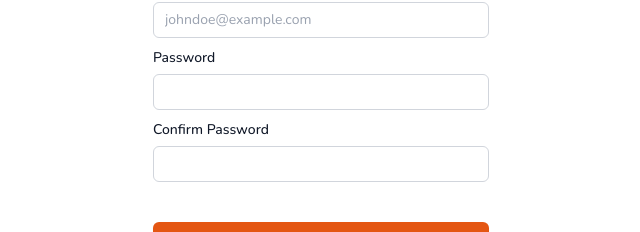
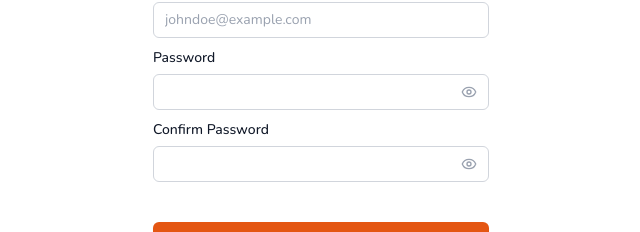
Before and after one commit to pakapoltanachaisith/simple-budget-frontend, a React (Vite) app: page /register in a window 1280 px wide. Shown: the part 366-598 px from the top of the page, without its empty margins (319-959 px from the left). Built offline with nearby package versions, Linux system fonts and the light colour scheme.

Commit message:
Add PasswordInput component and integrate into Login and Register pages

```diff
--- a/package.json
+++ b/package.json
@@ -13,6 +13,7 @@
     "@hookform/resolvers": "^5.9.1",
     "@tailwindcss/vite": "^4.3.3",
     "clsx": "^2.1.1",
+    "lucide-react": "^1.34.0",
     "react": "^19.2.8",
     "react-dom": "^19.2.8",
     "react-hook-form": "^7.86.0",
--- /dev/null
+++ b/src/components/PasswordInput.tsx
@@ -0,0 +1,36 @@
+import { useState, type ComponentProps } from "react";
+import { Eye, EyeClosed } from "lucide-react";
+
+import { cn } from "@/lib/utils";
+
+interface PasswordInputProps extends ComponentProps<"input"> {}
+
+export default function PasswordInput({
+  className,
+  ...rest
+}: PasswordInputProps) {
+  const [showPassword, setShowPassword] = useState(false);
+
+  return (
+    <div className="flex items-center w-full rounded-md bg-white outline-1 -outline-offset-1 outline-gray-300 focus:outline-2 focus-within:-outline-offset-2 focus-within:outline-primary-600">
+      <input
+        {...rest}
+        type={showPassword ? "text" : "password"}
+        className={cn(
+          "block flex-1 px-3 py-1.5 text-base text-gray-900 placeholder:text-gray-400  sm:text-sm/6 focus:outline-none",
+          className,
+        )}
+      />
+      <button
+        type="button"
+        className="text-gray-400 px-3 self-stretch hover:text-primary-500"
+        onClick={() => setShowPassword((prev) => !prev)}>
+        {showPassword ? (
+          <EyeClosed className="size-4" />
+        ) : (
+          <Eye className="size-4" />
+        )}
+      </button>
+    </div>
+  );
+}
--- a/src/pages/LoginPage.tsx
+++ b/src/pages/LoginPage.tsx
@@ -7,6 +7,7 @@ import Input from "@components/Input";
 import InputError from "@components/InputError";
 import Label from "@components/Label";
 import { loginFormSchema, type LoginFormData } from "@/lib/validation";
+import PasswordInput from "@/components/PasswordInput";
 
 export default function LoginPage() {
   const {
@@ -45,22 +46,22 @@ export default function LoginPage() {
                   {...register("email")}
                   id="email"
                   type="email"
-                  required
                   autoComplete="email"
                   placeholder="johndoe@example.com"
                   disabled={isLoading}
+                  required
                 />
                 <InputError message={errors.email?.message} />
               </div>
 
               <div className="space-y-2">
                 <Label htmlFor="password">Password</Label>
-                <Input
+                <PasswordInput
                   {...register("password")}
                   id="password"
-                  required
                   type="password"
                   disabled={isLoading}
+                  required
                 />
                 <InputError message={errors.password?.message} />
               </div>
--- a/src/pages/RegisterPage.tsx
+++ b/src/pages/RegisterPage.tsx
@@ -7,6 +7,7 @@ import Input from "@components/Input";
 import InputError from "@components/InputError";
 import Label from "@components/Label";
 import { registerFormSchema, type RegisterFormData } from "@/lib/validation";
+import PasswordInput from "@/components/PasswordInput";
 
 export default function RegisterPage() {
   const {
@@ -65,7 +66,7 @@ export default function RegisterPage() {
               </div>
               <div className="space-y-1">
                 <Label htmlFor="password">Password</Label>
-                <Input
+                <PasswordInput
                   id="password"
                   type="password"
                   {...register("password")}
@@ -76,7 +77,7 @@ export default function RegisterPage() {
               </div>
               <div className="space-y-1">
                 <Label htmlFor="password_confirmation">Confirm Password</Label>
-                <Input
+                <PasswordInput
                   id="password_confirmation"
                   type="password"
                   {...register("password_confirmation")}
```
Also changed, not shown: 1 other file (tests, documents, lock files or other folders).
